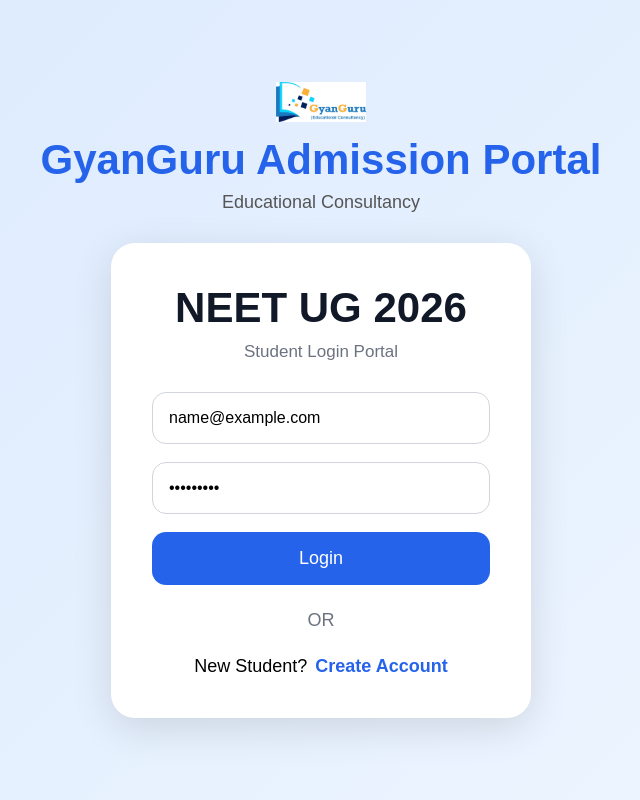
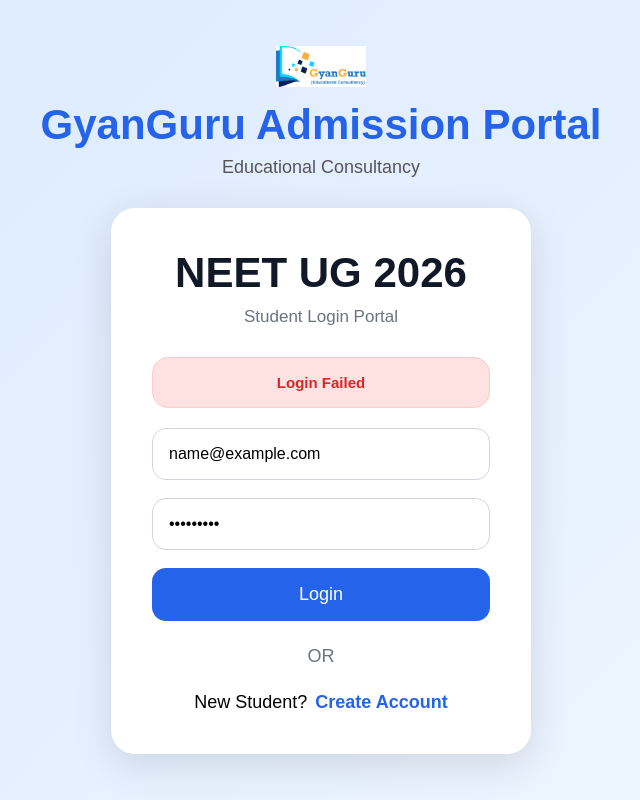
Before and after one commit to kaushalbaitha7/consultancy-system, a React (Create React App) app in the folder client/: page / in a window 1280 px wide. Both pictures are taken after typing "name@example.com", "Sample123" into the empty fields and a click on the button "Login". Shown: the whole page, without its empty margins (319-959 px from the left). Built offline with nearby package versions, Linux system fonts and the light colour scheme; no server answers.

Commit message:
Updated Login alert

```diff
--- a/client/src/pages/Login.js
+++ b/client/src/pages/Login.js
@@ -20,11 +20,21 @@
 
     const [loading, setLoading] = useState(false);
 
+    const [success, setSuccess] = useState("");
+
+    const [error, setError] = useState("");
+
+
+
     const handleLogin = async (e) => {
 
         e.preventDefault();
 
         setLoading(true);
+
+        setError("");
+
+
 
         try {
 
@@ -39,9 +49,14 @@
 
             );
 
+
+
             console.log(res.data);
 
-            // SAVE TOKEN
+
+
+            /* SAVE TOKEN */
+
             localStorage.setItem(
 
                 "token",
@@ -50,7 +65,10 @@
 
             );
 
-            // SAVE USER
+
+
+            /* SAVE USER */
+
             localStorage.setItem(
 
                 "user",
@@ -59,15 +77,33 @@
 
             );
 
-            alert("Login Successful");
 
-            navigate("/dashboard");
 
-        } catch (error) {
+            /* SUCCESS MESSAGE */
+
+            setSuccess(
+                "Login Successful!"
+            );
+
+
+
+            /* REDIRECT */
+
+            setTimeout(() => {
+
+                navigate("/dashboard");
+
+            }, 1200);
+
+        }
+
+        catch (error) {
 
             console.log(error);
 
-            alert(
+
+
+            setError(
 
                 error.response?.data?.message ||
 
@@ -75,7 +111,9 @@
 
             );
 
-        } finally {
+        }
+
+        finally {
 
             setLoading(false);
 
@@ -83,9 +121,13 @@
 
     };
 
+
+
     return (
 
         <div className="auth-container">
+
+
 
             {/* TOP BRANDING */}
 
@@ -97,12 +139,20 @@
                     className="main-logo"
                 />
 
+
+
                 <h1 className="brand-title">
+
                     GyanGuru Admission Portal
+
                 </h1>
 
+
+
                 <p className="brand-subtitle">
+
                     Educational Consultancy
+
                 </p>
 
             </div>
@@ -115,57 +165,138 @@
 
                 <h2>NEET UG 2026</h2>
 
+
+
                 <p className="subtitle">
+
                     Student Login Portal
+
                 </p>
+
+
+
+                {/* SUCCESS MESSAGE */}
+
+                {
+
+                    success && (
+
+                        <div className="success-toast">
+
+                            {success}
+
+                        </div>
+
+                    )
+
+                }
+
+
+
+                {/* ERROR MESSAGE */}
+
+                {
+
+                    error && (
+
+                        <div className="error-toast">
+
+                            {error}
+
+                        </div>
+
+                    )
+
+                }
+
+
 
                 <form onSubmit={handleLogin}>
 
+
+
                     <input
+
                         type="email"
+
                         placeholder="Enter Email"
+
                         value={email}
+
                         onChange={(e) =>
+
                             setEmail(e.target.value)
+
                         }
+
                         required
+
                     />
 
+
+
                     <input
+
                         type="password"
+
                         placeholder="Enter Password"
+
                         value={password}
+
                         onChange={(e) =>
+
                             setPassword(e.target.value)
+
                         }
+
                         required
+
                     />
 
+
+
                     <button
+
                         type="submit"
+
                         disabled={loading}
+
                     >
 
                         {
+
                             loading
+
                                 ? "Please Wait..."
+
                                 : "Login"
+
                         }
 
                     </button>
 
                 </form>
 
+
+
                 <div className="divider">
+
                     OR
+
                 </div>
+
+
 
                 <p className="register-text">
 
                     New Student?
 
+
+
                     <Link to="/register">
+
                         Create Account
+
                     </Link>
 
                 </p>
--- a/client/src/styles/auth.css
+++ b/client/src/styles/auth.css
@@ -160,3 +160,94 @@
     }
 
 }
+/* =========================
+   SUCCESS TOAST
+========================= */
+
+.success-toast{
+
+    width:100%;
+
+    background:#dcfce7;
+
+    color:#166534;
+
+    border:
+    1px solid #86efac;
+
+    padding:16px 20px;
+
+    border-radius:16px;
+
+    margin-bottom:20px;
+
+    text-align:center;
+
+    font-size:15px;
+
+    font-weight:700;
+
+    animation:
+    toastSlide 0.35s ease;
+}
+
+
+
+/* =========================
+   ERROR TOAST
+========================= */
+
+.error-toast{
+
+    width:100%;
+
+    background:#fee2e2;
+
+    color:#dc2626;
+
+    border:
+    1px solid #fecaca;
+
+    padding:16px 20px;
+
+    border-radius:16px;
+
+    margin-bottom:20px;
+
+    text-align:center;
+
+    font-size:15px;
+
+    font-weight:700;
+
+    animation:
+    toastSlide 0.35s ease;
+}
+
+
+
+/* =========================
+   TOAST ANIMATION
+========================= */
+
+@keyframes toastSlide{
+
+    0%{
+
+        opacity:0;
+
+        transform:
+        translateY(-10px);
+
+    }
+
+    100%{
+
+        opacity:1;
+
+        transform:
+        translateY(0);
+
+    }
+
+}
```
